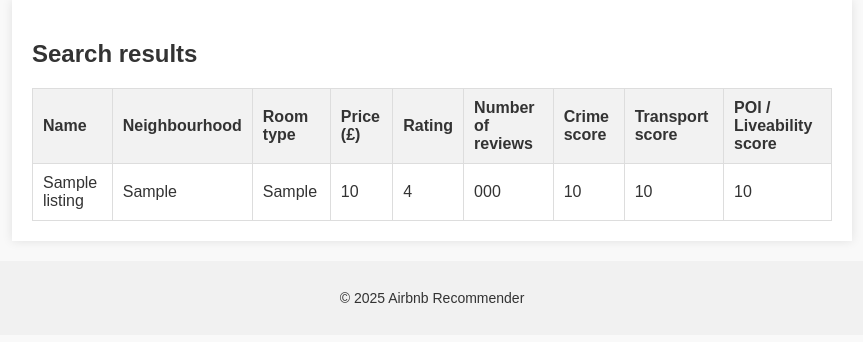
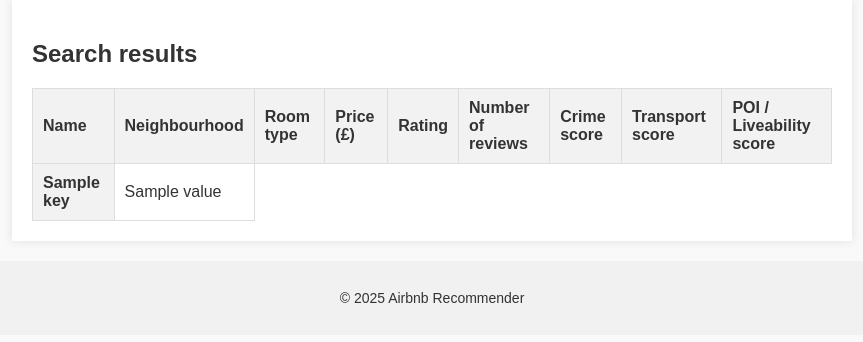
Before and after one commit to SamiP7/IDS-project, a Flask app: template templates/results.html in a window 1280 px wide. Shown: the part 80-422 px from the top of the page, without its empty margins (208-1071 px from the left). Run offline with Flask 3, Linux system fonts and the light colour scheme; the template is opened without the code that fills it: most values are stand-ins (such as "Sample title", 1, 10 or a date in 2020).

Commit message:
beginning of html bugfixes

```diff
--- a/app.py
+++ b/app.py
@@ -8,6 +8,7 @@ from recommender_v2 import (
     compute_poi_liveability_fast,
     calc_crime_rates_by_neigbourhood
 )
+from sklearn.preprocessing import MinMaxScaler
 
 app = Flask(__name__)
 
@@ -27,12 +28,17 @@ def recommend():
 
         amenities = request.form.getlist('amenities')
         room_type = request.form.get('room_type')
-
+        user_prefs = { #client should be able to select these
+        'transportation': 5,  # importance scale: 1 (low) - 5 (high)
+        'crime': 3,
+        'price': 4,
+        'liveability': 4
+        }
 
         df = pd.read_csv("listings.csv")
         bus_stops_df = pd.read_csv("bus_stops.csv")
         crime_df = pd.read_csv("BOROUGH.csv")
-
+        pois_df = pd.read_csv("london_pois.csv")
 
         convert_price_col_to_float(df)
         df_filtered = find_top_listings_by_amenities_and_room_type(
@@ -42,7 +48,7 @@ def recommend():
 
         bus_stops_df = convert_bus_stops_to_latlon(bus_stops_df)
         df_with_transport = compute_bus_proximity_scores(df_filtered, bus_stops_df)
-        df_final = compute_poi_liveability_fast(df_with_transport)
+        df_final = compute_poi_liveability_fast(df_with_transport, pois_df)
 
 
         crime_scores = calc_crime_rates_by_neigbourhood(crime_df)
@@ -51,8 +57,23 @@ def recommend():
         if df_final.empty:
             return render_template('error.html')
 
-        top_5 = df_final.sort_values('review_scores_rating', ascending=False).head(5)
-        return render_template('results.html', results=top_5.to_dict(orient='records'))
+        scaler = MinMaxScaler()
+        features_to_scale = df_final[["poi_liveability_score","transport_score","price","crime_score"]]
+        scaled_features = scaler.fit_transform(features_to_scale)
+        df_final[["poi_liveability_score_scaled","transportation_score_scaled","price_scaled","crime_score_scaled"]] = scaled_features
+
+        total = sum(user_prefs.values())
+        weights = {k: v / total for k, v in user_prefs.items()}
+        df_final['weighted_score'] = (
+        weights['transportation'] * df_final['transportation_score_scaled'] +
+        weights['crime'] * (1 - df_final['crime_score_scaled']) +
+        weights['price'] * (1 - df_final['price_scaled'])+
+        weights['liveability'] * df_final['poi_liveability_score_scaled']
+        )
+
+        top_5 = df_final.sort_values('weighted_score', ascending=False).head(5) #client should be able to see the amount of results, maybe at max 20
+        print(top_5) #for debugging
+        return render_template('results.html', listings=top_5)
 
     except Exception as e:
         return render_template('error.html', message=str(e))
--- a/templates/results.html
+++ b/templates/results.html
@@ -18,19 +18,15 @@
     </tr>
   </thead>
   <tbody>
-    {% for listing in listings %}
+
+    {% for key, value in listings.items() %}
     <tr>
-      <td>{{ listing.name }}</td>
-      <td>{{ listing.neighbourhood_cleansed }}</td>
-      <td>{{ listing.room_type }}</td>
-      <td>{{ listing.price }}</td>
-      <td>{{ listing.review_scores_rating }}</td>
-      <td>{{ listing.number_of_reviews }}</td>
-      <td>{{ listing.crime_score|round(3) }}</td>
-      <td>{{ listing.transport_score|round(3) }}</td>
-      <td>{{ listing.poi_liveability_score|round(3) }}</td>
+      <th scope="row">{{ key }}</th>
+      <td>{{ value }}</td>
+
     </tr>
     {% endfor %}
+
   </tbody>
 </table>
 
```
